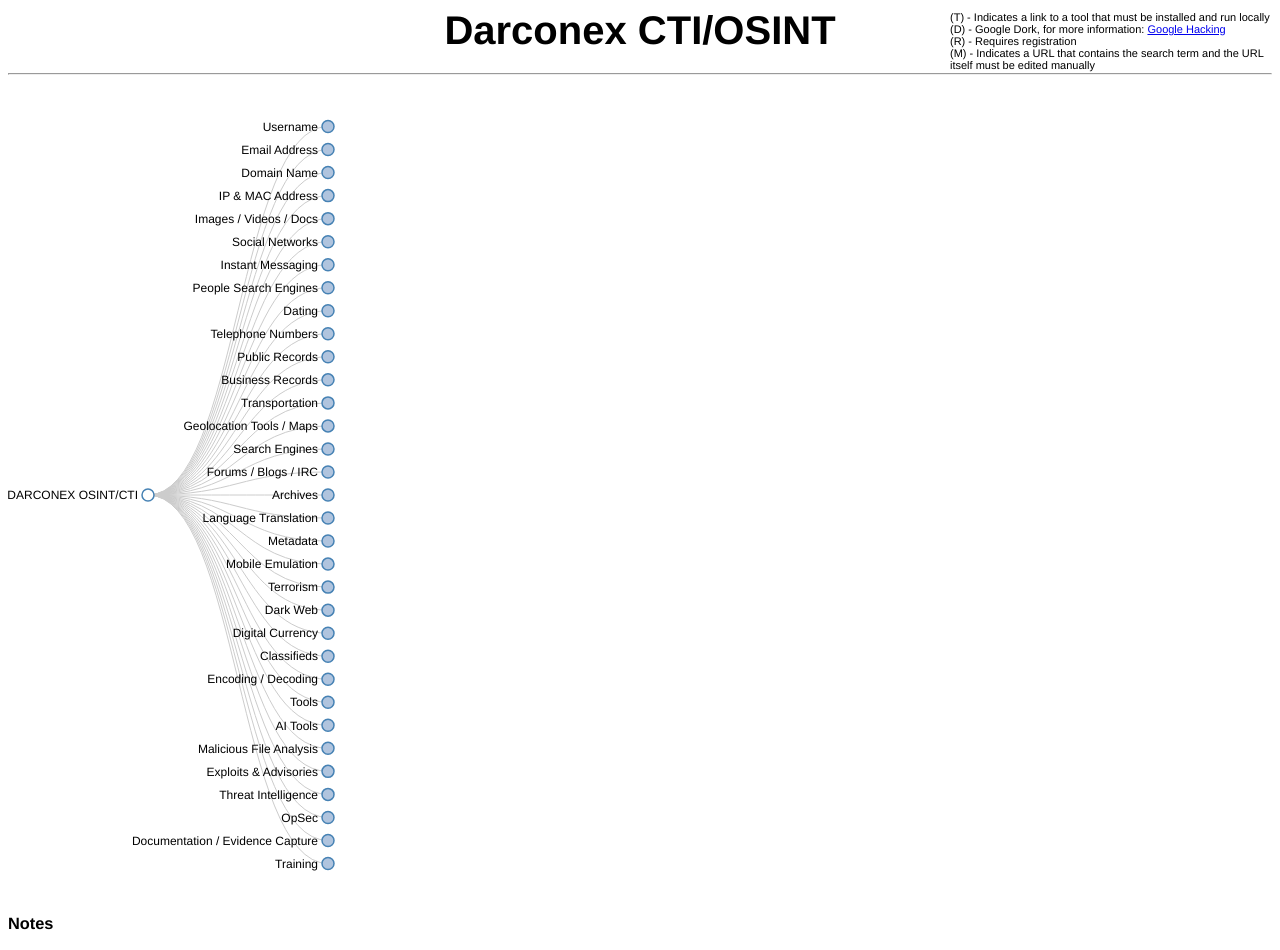
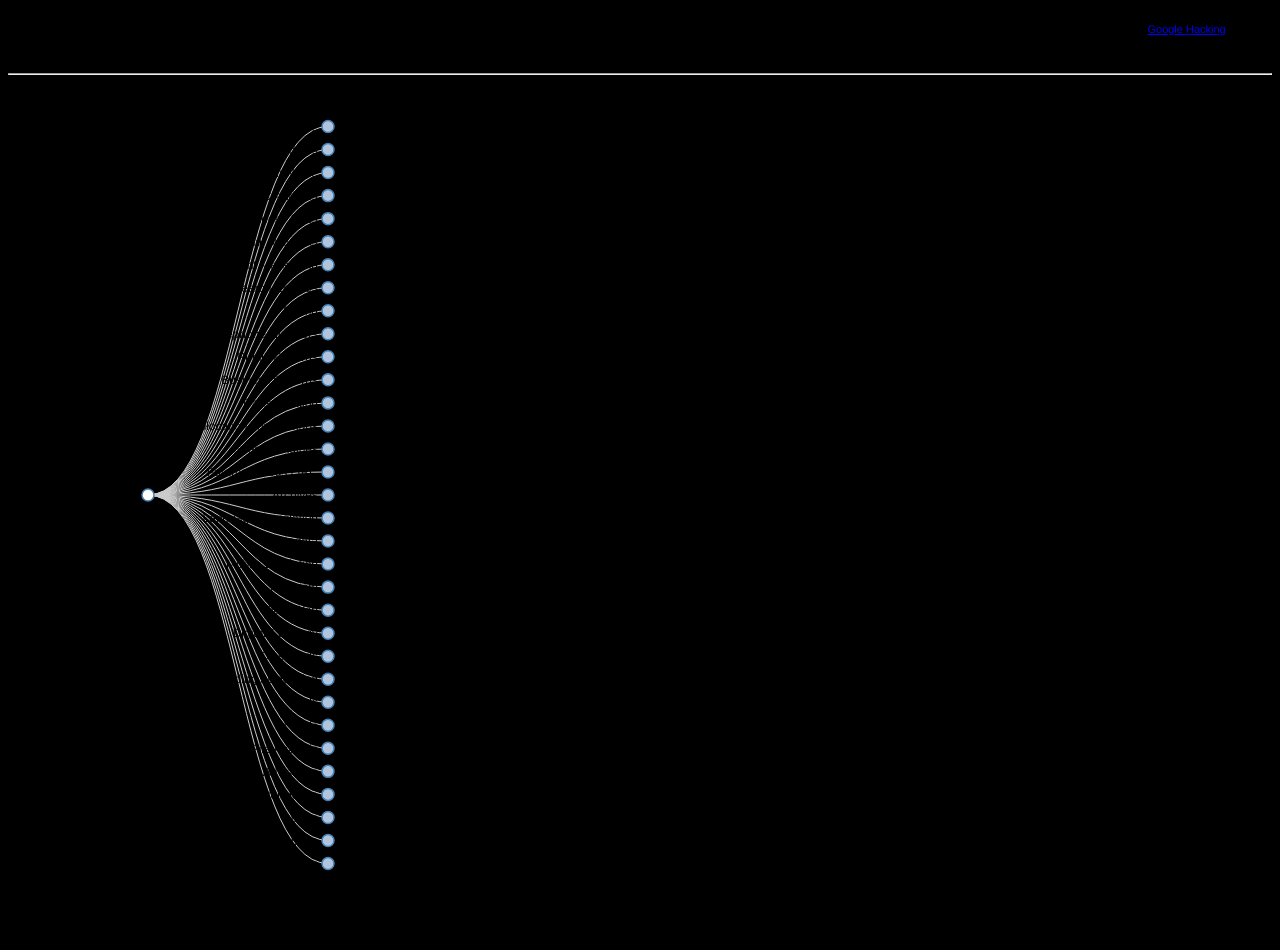
Before and after one commit to Darconex/darconex.github.io, a PHP site: page / in a window 1280 px wide. Run offline with PHP 8.4, Linux system fonts and the light colour scheme.

Commit message:
Update arf.css

```diff
--- a/css/arf.css
+++ b/css/arf.css
@@ -1,5 +1,5 @@
 body {
-  background-color: #ffffff;
+  background-color: #000000;
   font-size: 14px;
   font-family: "Helvetica Neue", Helvetica;
 }
```
